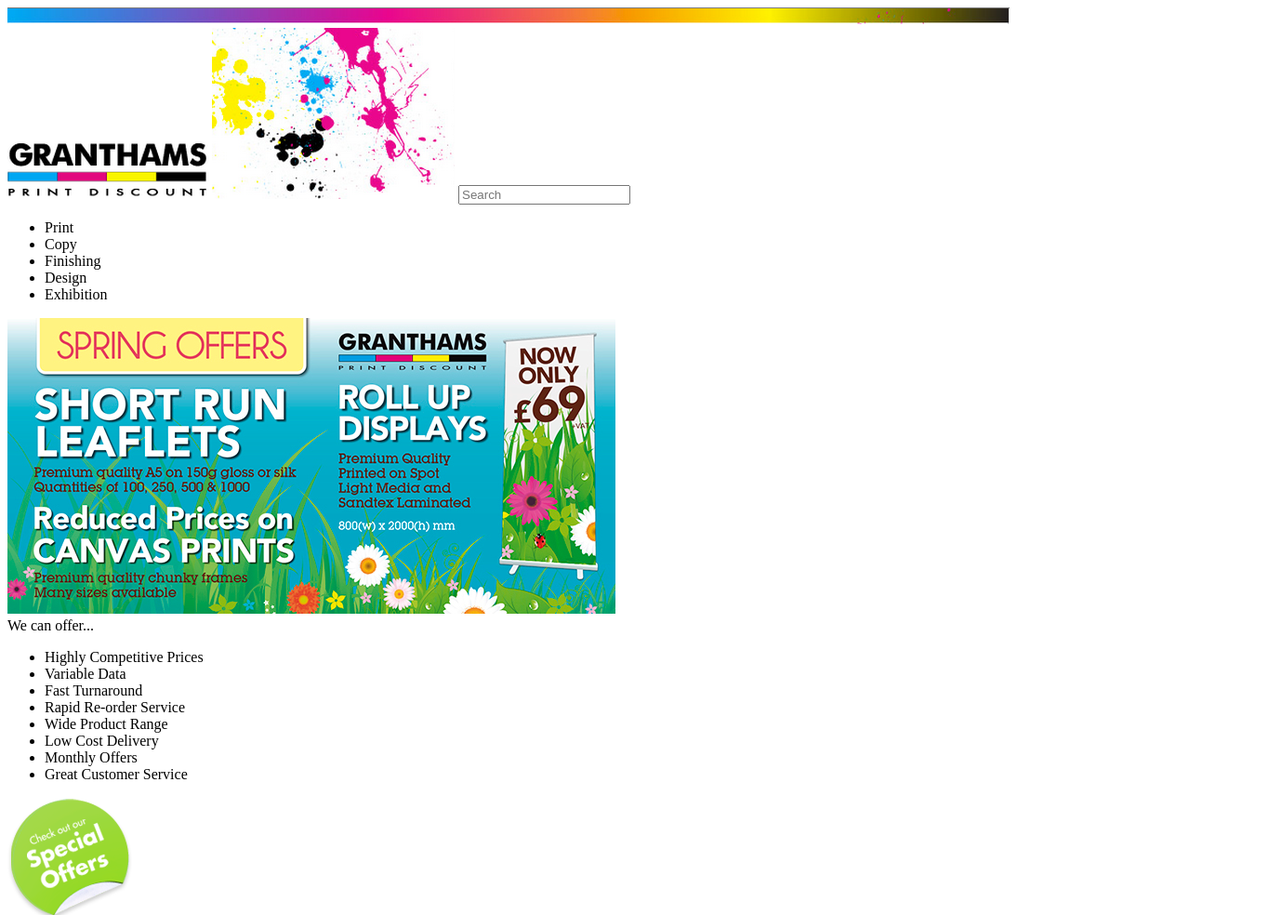
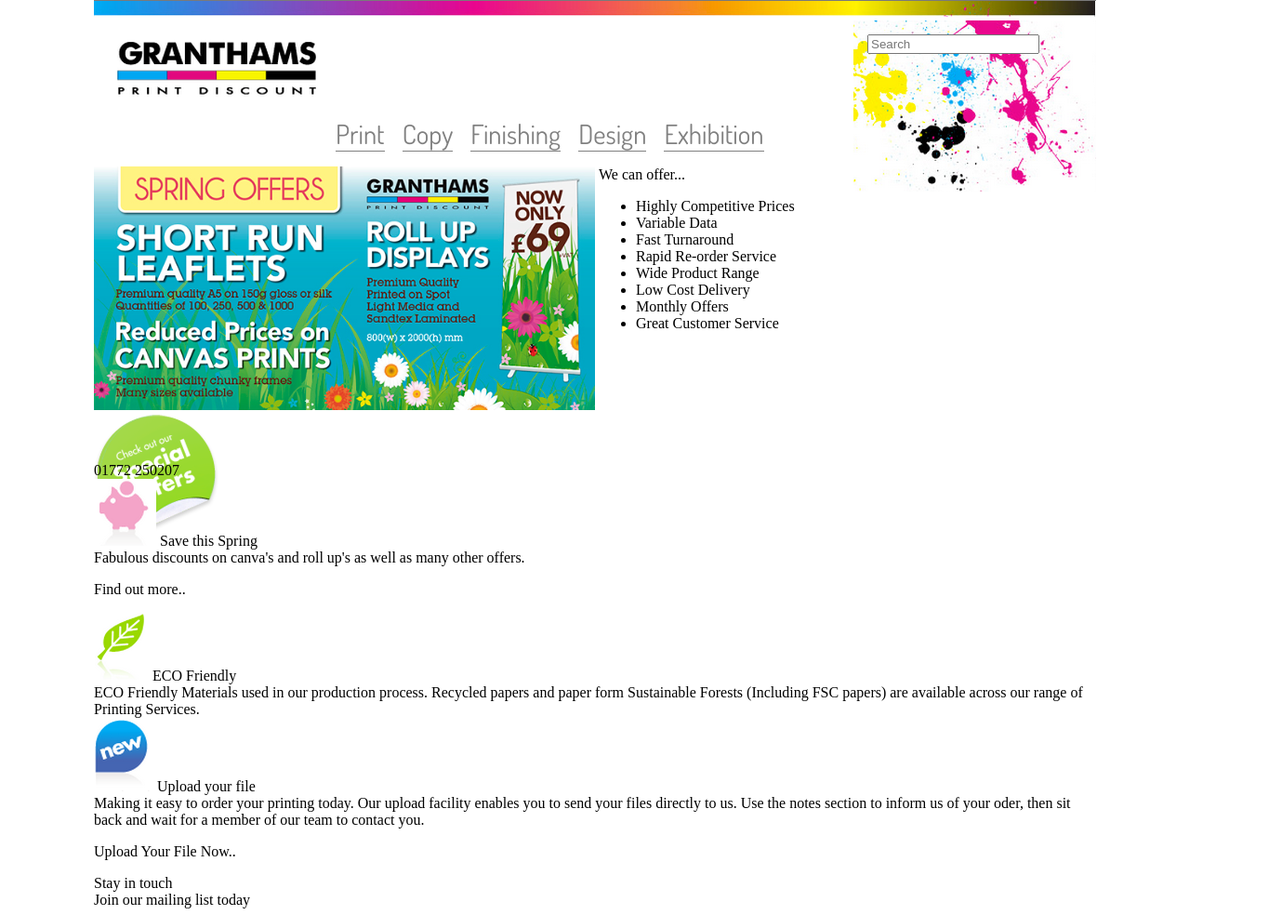
Before and after one commit to ju4nc4rlozz23/pw2171, a plain HTML site: page practica02css/index.html in a window 1280 px wide. Shown: the top 984 px of the page at 93% size, 1379 px wide, since content can reach past the window. Drawn offline with Linux system fonts and the light colour scheme.

Commit message:
Header terminado, seccion01 iniciada

```diff
--- a/practica02css/css/estilos.css
+++ b/practica02css/css/estilos.css
@@ -0,0 +1,65 @@
+body{
+	font-size: 16px;  /*1em*/
+	margin: 0 auto; /*centramos el body  ---- el centro hace que no tenga margenes verticales (?)*/
+	max-width: 1078px; /*Empresa-cliente*/
+	min-width: 1078px; /*lo minimo que puedes reducirte es a esta resolucion*/
+
+
+
+}
+
+header input{
+	float: right;
+	margin-right: -200px;
+	margin-top: 15px;
+	position: relative; /* TIPOS DE POSICIONES: static, absolute, fixed (El fixed hace que se quede fijo incluso al mover)
+		(Si no ponemos en position os hace static) se empieza a implementar un eje Z (Z-Index) lo que da profundidad*/
+}
+
+header nav{
+	/*border: 1px solid green;*/
+	/* podemos usar margin, text align, 0 auto*/
+	margin-left: 220px;
+
+}
+
+header nav ul li{
+	border-bottom: 1px solid gray; /*Le pusimos un borde abajo de la cajita de cada elemento de la lista*/
+	color: gray;
+	display: inline-block;
+	font-family: 'Dosis', sans-serif;
+	font-size: 1.8em;
+	margin-right: 15px;
+	/*text-decoration: underline;  esta muy pegada la linea*/
+}
+
+#primerseccion{
+	height: 318px;
+
+}
+#primerseccion article{
+	/*border: 1px solid green;*/
+	display: inline-block;
+	vertical-align: top;
+}
+
+#granthams{ /*logo de la empresa*/
+	margin-top: 20px;
+	margin-left: 25px;
+}
+
+#paint{
+	float: right;
+}
+
+#secc01art01{
+	width: 50%;
+}
+
+#secc01art01 img{
+	width:100%;
+}
+
+#secc01art02{
+	width: 20%;
+}
--- a/practica02css/index.html
+++ b/practica02css/index.html
@@ -4,13 +4,16 @@
 	<meta charset="UTF-8">
 	<title>Práctica 02 de CSS3</title>
 	<link rel="stylesheet" type="text/css" href="css/estilos.css">
+
+	<link href="https://fonts.googleapis.com/css?family=Dosis" rel="stylesheet">
+
 </head>
 <body>
 
 	<header>
 		<img src="img/banner.png" alt="">
-		<img src="img/granthams.png" alt="">
-		<img src="img/paint.png" alt="">
+		<img src="img/granthams.png" alt="" id="granthams">
+		<img src="img/paint.png" alt="" id="paint">
 		<input type="search" placeholder="Search">
 		<nav>
 			<ul>
```
